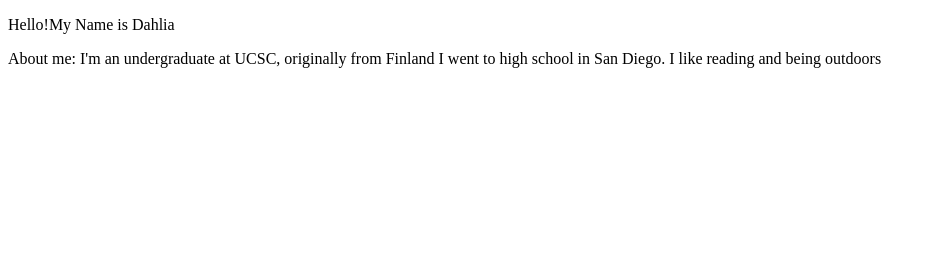
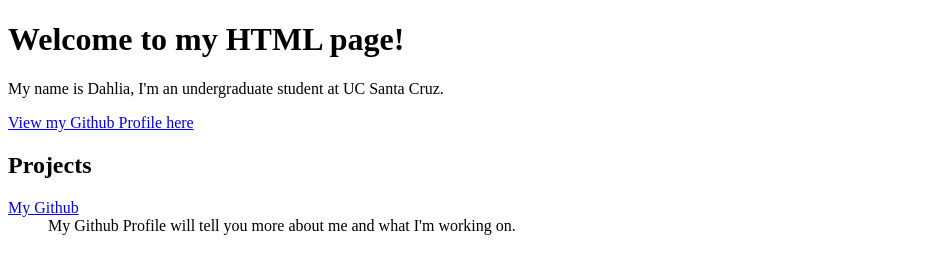
Before and after one commit to dahliasc/website, a plain HTML site: page index.html in a window 1280 px wide. Shown: the whole page, without its empty margins (0-936 px from the left). Drawn offline with Linux system fonts and the light colour scheme.

Commit message:
Update index.html
Created website skeleton...

```diff
--- a/index.html
+++ b/index.html
@@ -1,10 +1,17 @@
-<!doctype html>
+<!DOCTYPE html>
 <html>
-<head>
-<title>My Personal Website</title>
-</head>
-<body>
-<p>Hello!My Name is Dahlia </p>
-<p>About me: I'm an undergraduate at UCSC, originally from Finland I went to high school in San Diego. I like reading and being outdoors </p>
-</body>
+    <head>
+        <title>Our Funky HTML Page</title>
+        <meta name="description" content="Our first page">
+    </head>
+    <body>
+        <h1> Welcome to my HTML page! </h1>
+        <p> My name is Dahlia, I'm an undergraduate student at UC Santa Cruz.</p>
+        <a href="https://github.com/dahliasc">View my Github Profile here</a>
+        <h2> Projects </h2>
+        <dl>
+            <dt><a href ="https://github.com/dahliasc">My Github</a></dt>
+            <dd>My Github Profile will tell you more about me and what I'm working on.</dd>
+        </dl>
+    </body>
 </html>
```
